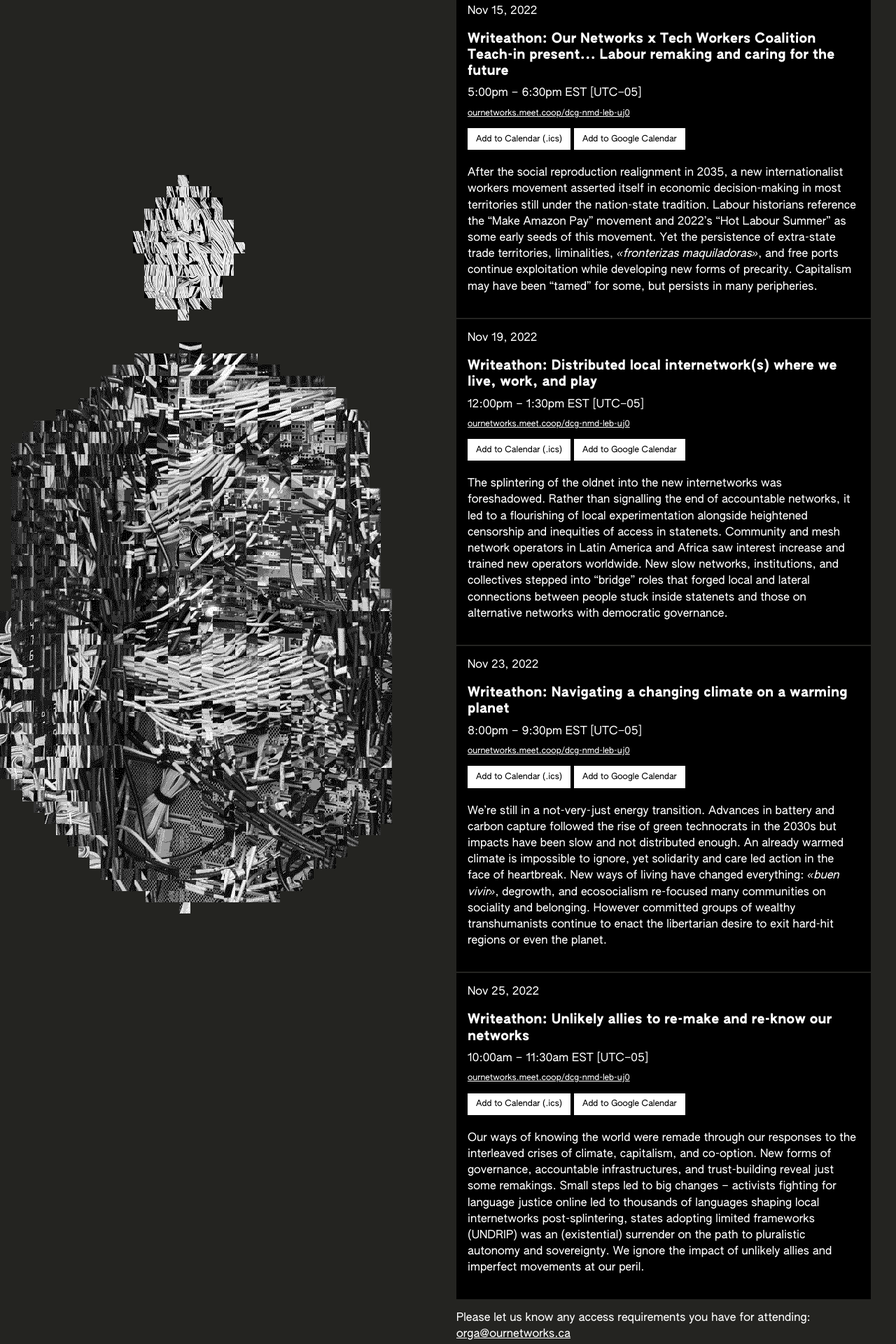
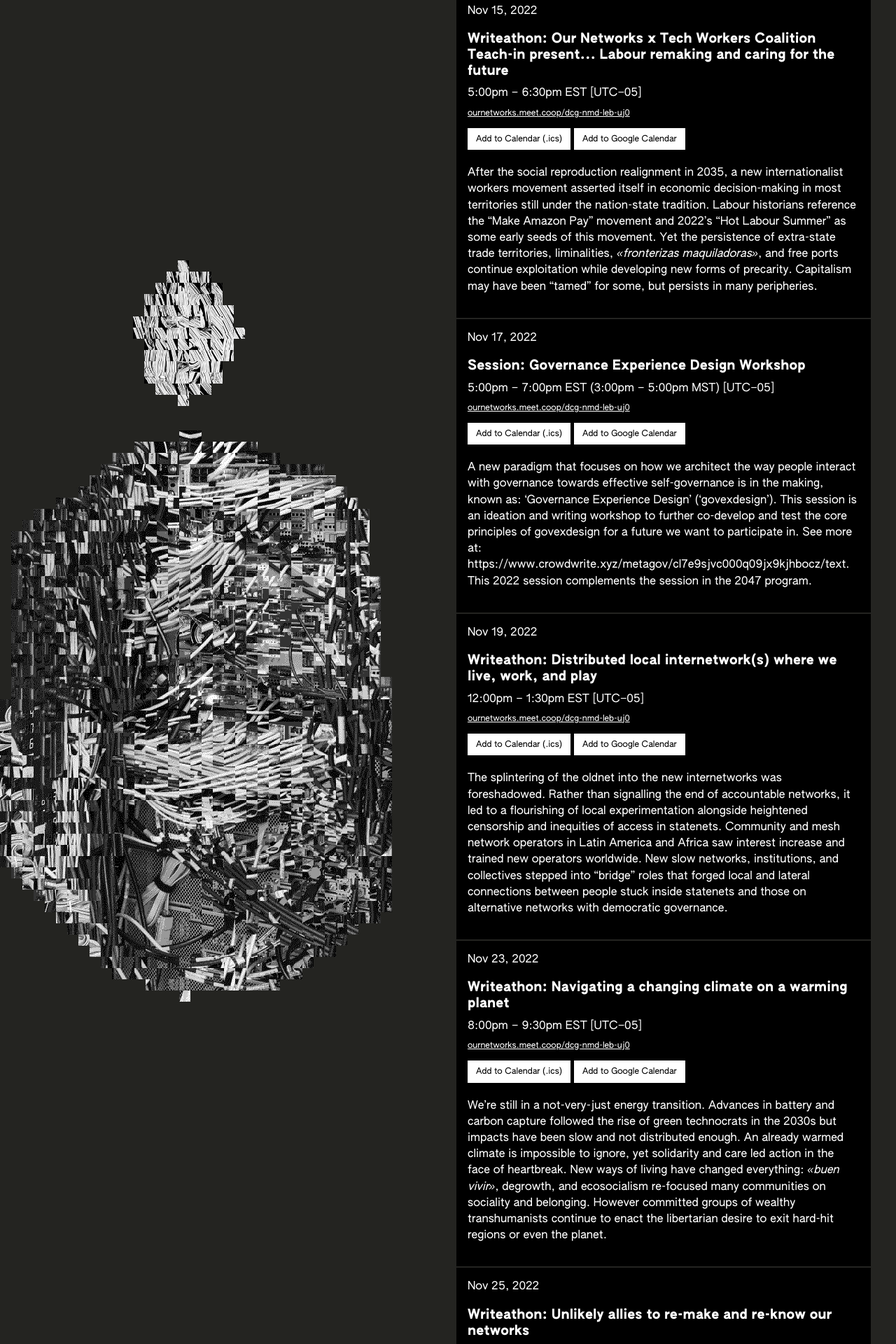
Before and after one commit to ournetworks/ournetworks.ca, a Jekyll site: the page built from index.md, in a window 1280 px wide. Shown: the part 1680-3600 px from the top of the page at 70% size. Built offline with Jekyll 4.4.1, drawn with Linux system fonts in a browser that asks for light colours.

Commit message:
add govexdesign sesssion

```diff
--- a/_data/events.yml
+++ b/_data/events.yml
@@ -9,6 +9,16 @@
   description: |
     After the social reproduction realignment in 2035, a new internationalist workers movement asserted itself in economic decision-making in most territories still under the nation-state tradition. Labour historians reference the "Make Amazon Pay" movement and 2022's "Hot Labour Summer" as some early seeds of this movement. Yet the persistence of extra-state trade territories, liminalities, _«fronterizas maquiladoras»_, and free ports continue exploitation while developing new forms of precarity. Capitalism may have been "tamed" for some, but persists in many peripheries.
 
+- title: "Session: Governance Experience Design Workshop"
+  type: call
+  location: "ournetworks.meet.coop/dcg-nmd-leb-uj0"
+  locationLink: https://meet.mayfirst.org/govexdesign
+  date: 2022-11-17
+  startTime: '17:00'
+  endTime: '19:00'
+  timeZone: "EST (3:00pm – 5:00pm MST) [UTC−05]"
+  description: |
+    A new paradigm that focuses on how we architect the way people interact with governance towards effective self-governance is in the making, known as: 'Governance Experience Design' ('govexdesign'). This session is an ideation and writing workshop to further co-develop and test the core principles of govexdesign for a future we want to participate in. See more at: https://www.crowdwrite.xyz/metagov/cl7e9sjvc000q09jx9kjhbocz/text. This 2022 session complements the session in the 2047 program.
 
 - title: "Writeathon: Distributed local internetwork(s) where we live, work, and play"
   type: call
```
